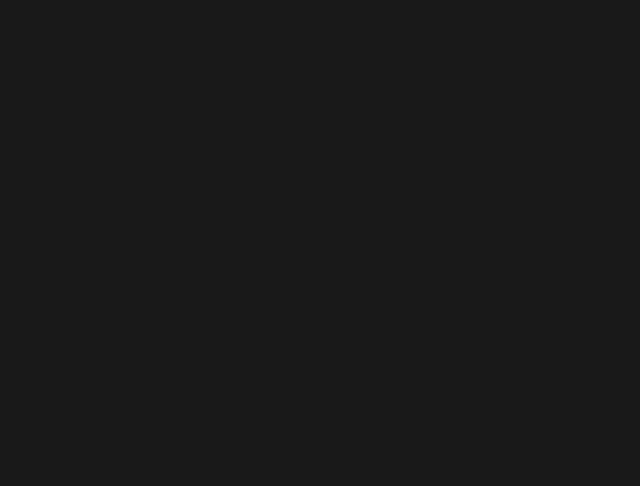
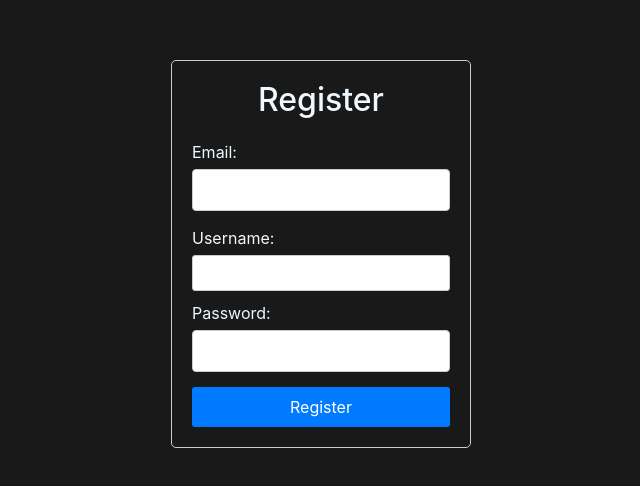
Before and after one commit to ape-with-helmet/IoT-mini-project, a React (Create React App) app in the folder mornon/: page /register in a window 1280 px wide. Before the commit this address had no page. Shown: the part 146-632 px from the top of the page, without its empty margins (319-959 px from the left). Built offline with nearby package versions, Linux system fonts and the light colour scheme.

Commit message:
signuppppp

```diff
--- a/mornon/src/App.js
+++ b/mornon/src/App.js
@@ -1,5 +1,6 @@
 import { BrowserRouter, Routes, Route } from 'react-router-dom'
 import Homepage from './Pages/Homepage'
+import Signup from './Pages/Signup'
 
 function App() {
   return (
@@ -7,6 +8,7 @@ function App() {
       <BrowserRouter>
       <Routes>
         <Route element={<Homepage/>} path='/'/>
+        <Route element={<Signup/>} path='/register'/>
       </Routes>
       </BrowserRouter>
     </>
--- a/mornon/src/Pages/Signup.css
+++ b/mornon/src/Pages/Signup.css
@@ -0,0 +1,48 @@
+.register-container {
+    display: flex;
+    justify-content: center;
+    align-items: center;
+    height: 100vh;
+  }
+
+  .register-box {
+    width: 300px;
+    padding: 20px;
+    border: 1px solid #ccc;
+    border-radius: 5px;
+    box-shadow: 0 0 10px rgba(0, 0, 0, 0.1);
+  }
+
+  .register-box h2 {
+    text-align: center;
+    margin-bottom: 20px;
+  }
+
+  .register-form {
+    display: flex;
+    flex-direction: column;
+  }
+
+  label {
+    margin-bottom: 5px;
+  }
+
+  input {
+    padding: 5px;
+    margin-bottom: 10px;
+    border-radius: 3px;
+    border: 1px solid #ccc;
+  }
+
+  button {
+    padding: 8px 10px;
+    background-color: #007bff;
+    color: white;
+    border: none;
+    border-radius: 3px;
+    cursor: pointer;
+  }
+
+  button:hover {
+    background-color: #0056b3;
+  }
--- a/mornon/src/Pages/Signup.jsx
+++ b/mornon/src/Pages/Signup.jsx
@@ -1,12 +1,54 @@
-import React from 'react'
+import React, { useState } from 'react';
 import './Signup.css'
 
 const Signup = () => {
-    return (
-        <>
+  const [email, setEmail] = useState('');
+  const [password, setPassword] = useState('');
+  const [username, setUsername] = useState('');
 
-        </>
-    )
-}
+  const handleSubmit = (e) => {
+    e.preventDefault();
+    // Handle registration logic here
+    console.log('Registering user:', { email, password, username });
+  };
 
-export default Signup
+  return (
+    <div className="register-container">
+      <div className="register-box">
+        <h2>Register</h2>
+        <form className="register-form" onSubmit={handleSubmit}>
+          <label htmlFor="email">Email:</label>
+          <input
+            type="email"
+            id="email"
+            name="email"
+            value={email}
+            onChange={(e) => setEmail(e.target.value)}
+            required
+          />
+          <label htmlFor="username">Username:</label>
+          <input
+            type="text"
+            id="username"
+            name="username"
+            value={username}
+            onChange={(e) => setUsername(e.target.value)}
+            required
+          />
+          <label htmlFor="password">Password:</label>
+          <input
+            type="password"
+            id="password"
+            name="password"
+            value={password}
+            onChange={(e) => setPassword(e.target.value)}
+            required
+          />
+          <button type="submit">Register</button>
+        </form>
+      </div>
+    </div>
+  );
+};
+
+export default Signup;
```
